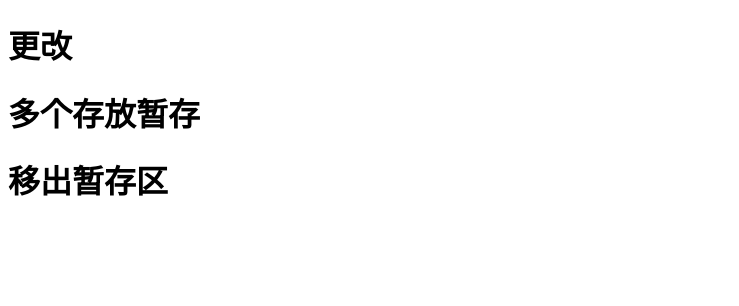
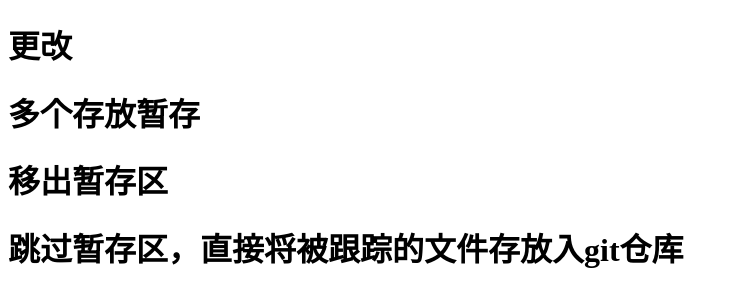
Before and after one commit to Bw763/project_1, a plain HTML site: page index.html in a window 1280 px wide. Shown: the whole page, without its empty margins (0-739 px from the left). Drawn offline with Linux system fonts and the light colour scheme.

Commit message:
跳过暂存区

```diff
--- a/index.html
+++ b/index.html
@@ -10,5 +10,6 @@
     <h1>更改</h1>
     <h1>多个存放暂存</h1>
     <h1>移出暂存区</h1>
+    <h1>跳过暂存区，直接将被跟踪的文件存放入git仓库</h1>
 </body>
 </html>
```
Also changed, not shown: 1 other file.
